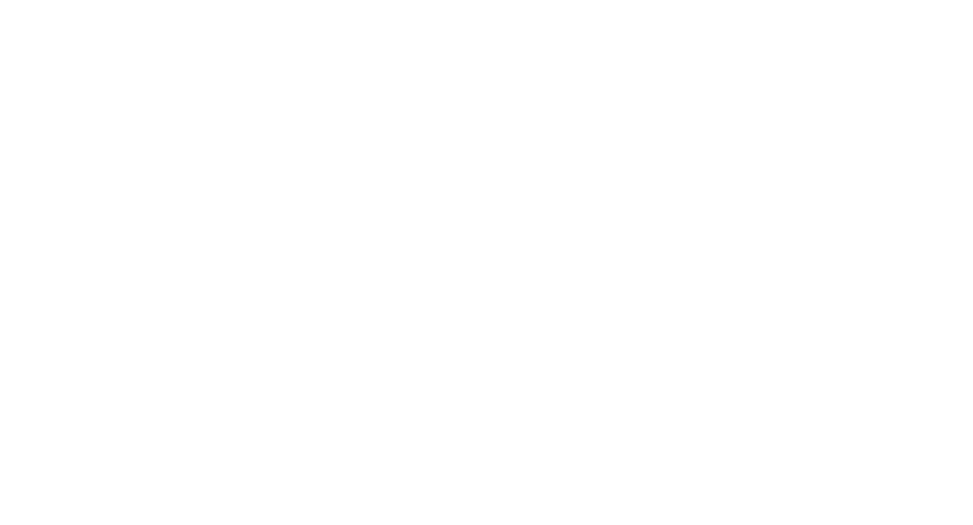
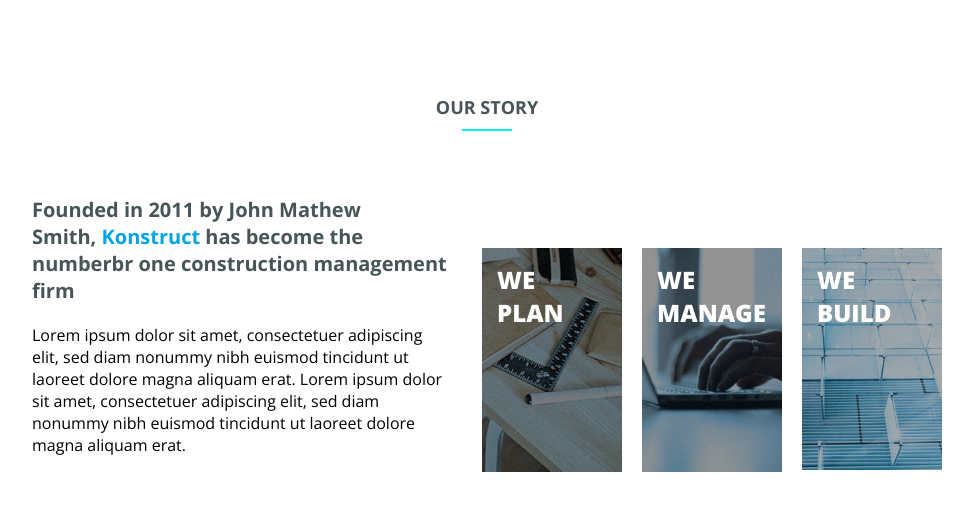
Before and after one commit to salnikov87/sit_1_portfolio, a plain HTML site: page index.html in a window 1280 px wide. Shown: the whole page, without its empty margins (153-1126 px from the left). Drawn offline with nearby package versions, Linux system fonts and the light colour scheme.

Commit message:
add block 'Our story'

```diff
--- a/index.html
+++ b/index.html
@@ -4,8 +4,24 @@
   <meta charset="UTF-8">
   <meta name="viewport" content="width=device-width, initial-scale=1.0">
   <title>Document</title>
+  <link rel="stylesheet" href="style/main.css">
 </head>
 <body>
-
+  <section class="story">
+    <div class="container">
+      <h2 class="story_title_2">Our Story</h2>
+      <div class="story_inner">
+        <div class="story_left">
+          <h3 class="story_title_3">Founded in 2011 by John Mathew <br> Smith, <span class="accent_color">Konstruct</span> has become the<br> numberbr one construction management firm</h3>
+          <p class="story_text">Lorem ipsum dolor sit amet, consectetuer adipiscing elit, sed diam nonummy nibh euismod tincidunt ut laoreet dolore magna aliquam erat. Lorem ipsum dolor sit amet, consectetuer adipiscing elit, sed diam nonummy nibh euismod tincidunt ut laoreet dolore magna aliquam erat.</p>
+        </div>
+        <div class="story_right">
+          <div class="story_item">We plan</div>
+          <div class="story_item">We manage</div>
+          <div class="story_item">We build</div>
+        </div>
+      </div>
+    </div>
+  </section>
 </body>
 </html>
--- /dev/null
+++ b/style/main.css
@@ -0,0 +1,104 @@
+@import url('https://fonts.googleapis.com/css2?family=Open+Sans:wght@300..800&display=swap');
+
+html {
+  box-sizing: border-box;
+}
+*, *::before, *::after {
+  box-sizing: inherit;
+}
+body {
+  margin: 0;
+  font-family: "Open Sans", serif;
+}
+
+.container {
+  width: 100%;
+  max-width: 1440px;
+  margin: 0 auto;
+  padding: 0 250px;
+}
+
+
+/* Раздел Our story */
+.story {
+  padding: 50px 0;
+}
+
+.story_inner {
+  display: flex;
+  justify-content: center;
+}
+.story_left {
+  width: 420px;
+  margin-right: 30px;
+}
+.story_title_2 {
+  color: #485558;
+  text-transform: uppercase;
+  text-align: center;
+  font-weight: bold;
+  font-size: 18px;
+  padding: 30px 0;
+}
+.story_title_2:after {
+  content: "";
+  width: 50px;
+  height: 2px;
+  background-color: #00f4e5;
+  display: block;
+  margin: 10px auto 0;
+}
+.story_title_3 {
+  color: #485558;
+  font-weight: bold;
+  font-size: 20px;
+}
+.accent_color {
+  color: #00a4e5;
+}
+
+.story_right {
+  display: flex;
+  align-items: flex-end;
+}
+.story_item {
+  font-size: 24px;
+  color: #fff;
+  font-weight: 800;
+  text-transform: uppercase;
+  width: 140px;
+  height: 224px;
+  padding: 15px;
+  margin-right: 20px;
+}
+.story_item:nth-child(1) {
+  background-image: url(../img/plan.png);
+}
+.story_item:nth-child(2) {
+  background-image: url(../img/manage.png);
+}
+.story_item:nth-child(3) {
+  background-image: url(../img/deliver.png);
+  margin-right: 0;
+}
+@media screen and (max-width: 1440px){
+  .container {
+    padding: 0 50px;
+  }
+}
+@media screen and (max-width: 1024px) {
+  .story_inner {
+    flex-wrap: wrap;
+  }
+}
+@media screen and (max-width: 499px) {
+  .story_right {
+    flex-wrap: wrap;
+  }
+  .story_item {
+    margin-bottom: 20px;
+  }
+  .story_item:nth-chiled(3) {
+    margin-bottom: 0;
+  }
+}
```
Also changed, not shown: img/deliver.png (added), img/manage.png (added), img/plan.png (added), 4 other files.
